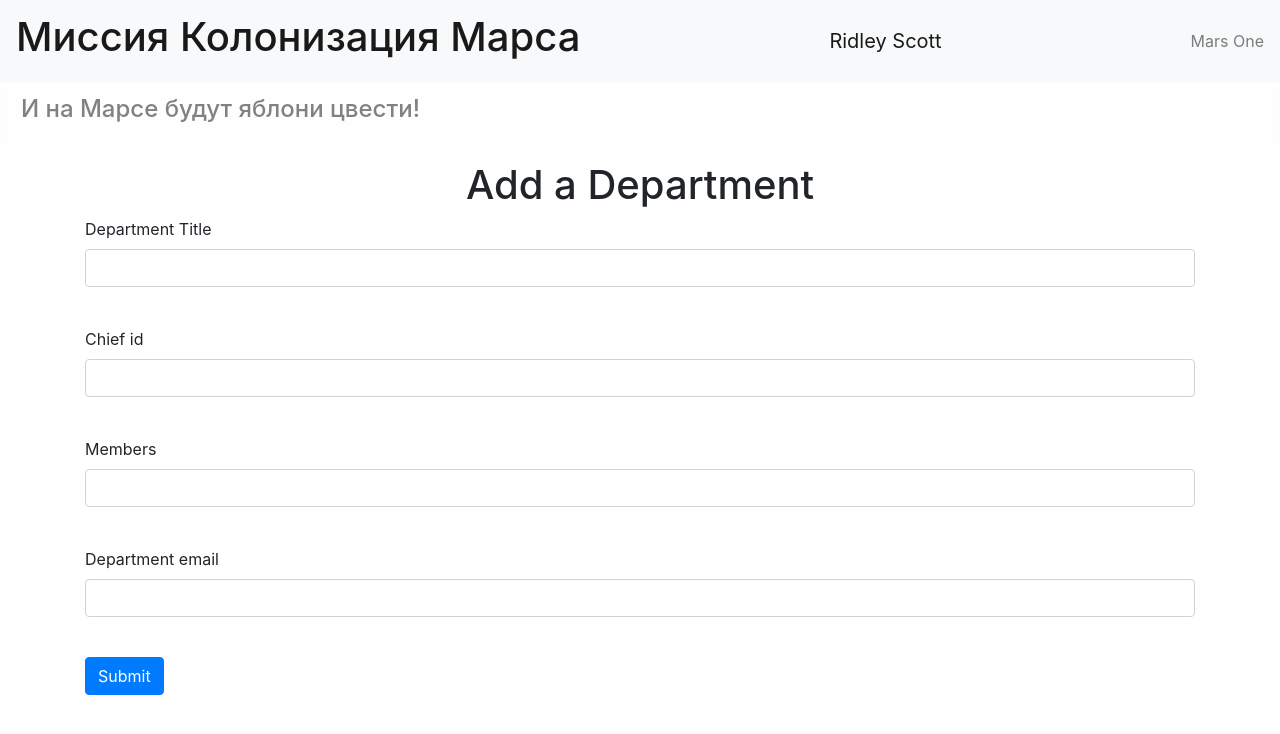
After one commit to nanikon/mars_explorer, a Flask app: page /department in a window 1280 px wide. The commit adds this page. Shown: the top 734 px of the page. Run offline with Flask 2, Linux system fonts and the light colour scheme; a user stored in the database is signed in; some libraries are stand-ins or nearby versions.

Commit message:
third version with create/edit/delete, departments and categories

```diff
--- a/data/__all_models.py
+++ b/data/__all_models.py
@@ -1 +1,4 @@
 from . import users
+from . import jobs
+from . import departments
+from . import categories
--- a/data/departments.py
+++ b/data/departments.py
@@ -1,4 +1,5 @@
 import sqlalchemy
+from sqlalchemy import orm
 from .db_session import SqlAlchemyBase
 
 
@@ -8,6 +9,7 @@ class Department(SqlAlchemyBase):
     id = sqlalchemy.Column(sqlalchemy.Integer,
                            primary_key=True, autoincrement=True)
     title = sqlalchemy.Column(sqlalchemy.String, nullable=True)
-    chief = sqlalchemy.Column(sqlalchemy.Integer, sqlalchemy.ForeignKey("users.id"))
+    chief_id = sqlalchemy.Column(sqlalchemy.Integer, sqlalchemy.ForeignKey("users.id"))
+    chief = orm.relation('User')
     members = sqlalchemy.Column(sqlalchemy.String, nullable=True)
     email = sqlalchemy.Column(sqlalchemy.String, nullable=True)
--- a/data/jobs.py
+++ b/data/jobs.py
@@ -16,3 +16,7 @@ class Jobs(SqlAlchemyBase):
     start_date = sqlalchemy.Column(sqlalchemy.String, nullable=True)
     end_date = sqlalchemy.Column(sqlalchemy.String, nullable=True)
     is_finished = sqlalchemy.Column(sqlalchemy.Boolean, nullable=True)
+    categories_id = sqlalchemy.Column(sqlalchemy.String, nullable=True)
+    categories = orm.relation("Category",
+                              secondary="association",
+                              backref="jobs")
--- a/data/users.py
+++ b/data/users.py
@@ -1,10 +1,11 @@
 import datetime
 import sqlalchemy
 from .db_session import SqlAlchemyBase
+from flask_login import UserMixin
 from werkzeug.security import generate_password_hash, check_password_hash
 
 
-class User(SqlAlchemyBase):
+class User(SqlAlchemyBase, UserMixin):
     __tablename__ = 'users'
 
     id = sqlalchemy.Column(sqlalchemy.Integer,
--- a/main.py
+++ b/main.py
@@ -1,16 +1,30 @@
-from flask import Flask, render_template
+from flask import Flask, render_template, redirect, request, abort
 
 from data import db_session
 from data.users import User
 from data.jobs import Jobs
+from data.departments import Department
+from data.categories import Category
 
 from flask_wtf import FlaskForm
 from wtforms import StringField, PasswordField, BooleanField, SubmitField, IntegerField
 from wtforms.fields.html5 import EmailField
 from wtforms.validators import DataRequired
 
+from flask_login import LoginManager, login_user
+from flask_login import login_required, logout_user, current_user
+
 app = Flask(__name__)
 app.config['SECRET_KEY'] = 'yandexlyceum_secret_key'
+
+login_manager = LoginManager()
+login_manager.init_app(app)
+
+
+@login_manager.user_loader
+def load_user(user_id):
+    session = db_session.create_session()
+    return session.query(User).get(user_id)
 
 
 class RegisterForm(FlaskForm):
@@ -26,16 +40,40 @@ class RegisterForm(FlaskForm):
     submit = SubmitField('Submit')
 
 
+class LoginForm(FlaskForm):
+    email = EmailField('Email', validators=[DataRequired()])
+    password = PasswordField('Password', validators=[DataRequired()])
+    remember_me = BooleanField('Remember me')
+    submit = SubmitField('Sign in')
+
+
+class JobForm(FlaskForm):
+    job = StringField('Job Title', validators=[DataRequired()])
+    team_leader_id = IntegerField('Team Leader id', validators=[DataRequired()])
+    work_size = IntegerField('Work Size', validators=[DataRequired()])
+    collaborator = StringField('Collaborators', validators=[DataRequired()])
+    is_finished = BooleanField('Is job finished?')
+    categories_id = StringField('Categories id', validators=[DataRequired()])
+    submit = SubmitField('Submit', validators=[DataRequired()])
+
+
+class DepartmentForm(FlaskForm):
+    title = StringField('Department Title', validators=[DataRequired()])
+    chief_id = IntegerField('Chief id', validators=[DataRequired()])
+    members = StringField('Members', validators=[DataRequired()])
+    email = EmailField('Department email', validators=[DataRequired()])
+    submit = SubmitField('Submit')
+
+
 @app.route('/')
 def index():
     session = db_session.create_session()
     jobs = session.query(Jobs)
-    return render_template('works.html', jobs=jobs)
+    return render_template('index.html', jobs=jobs)
 
 
 @app.route('/register', methods=['GET', 'POST'])
 def register():
-    message = ''
     form = RegisterForm()
     if form.validate_on_submit():
         if form.password.data != form.password_again.data:
@@ -56,8 +94,181 @@ def register():
         user.set_password(form.password.data)
         session.add(user)
         session.commit()
-        message = 'Колонист ' + form.surname.data + ' ' + form.name.data + ' успешно занесен в нашу БД. Не желаете зарегистрировать ещё одного, пока мы готовим форму для авторизации?'
-    return render_template('register.html', form=form, message=message)
+        return redirect('/login')
+    return render_template('register.html', form=form, title='Register')
+
+
+@app.route('/login', methods=['GET', 'POST'])
+def login():
+    form = LoginForm()
+    if form.validate_on_submit():
+        session = db_session.create_session()
+        user = session.query(User).filter(User.email == form.email.data).first()
+        if user and user.check_password(form.password.data):
+            login_user(user, remember=form.remember_me.data)
+            return redirect("/")
+        return render_template('login.html',
+                               message="Неправильный логин или пароль",
+                               form=form)
+    return render_template('login.html', title='Authorization', form=form)
+
+
+@app.route('/logout')
+@login_required
+def logout():
+    logout_user()
+    return redirect("/")
+
+
+@app.route('/jobs', methods=['GET', 'POST'])
+@login_required
+def add_job():
+    form = JobForm()
+    if form.validate_on_submit():
+        session = db_session.create_session()
+        job = Jobs()
+        job.team_leader_id = form.team_leader_id.data
+        job.job = form.job.data
+        job.work_size = form.work_size.data
+        job.collaborators = form.collaborator.data
+        job.is_finished = form.is_finished.data
+        job.team_leader = session.query(User).filter(User.id == form.team_leader_id.data).first()
+        job.categories_id = form.categories_id.data
+        session.add(job)
+        session.commit()
+        for i in form.categories_id.data.split(', '):
+            job.categories.append(session.query(Category).filter(Category.id == int(i)).first())
+        session.commit()
+        return redirect('/')
+    return render_template('adding_job.html', title="Adding a Job", form=form)
+
+
+@app.route('/jobs/<int:id>', methods=['GET', 'POST'])
+@login_required
+def edit_job(id):
+    form = JobForm()
+    if request.method == "GET":
+        session = db_session.create_session()
+        job = session.query(Jobs).filter(Jobs.id == id,
+                                         ((Jobs.team_leader == current_user) | (current_user.id == 1))).first()
+        if job:
+            form.team_leader_id.data = job.team_leader_id
+            form.job.data = job.job
+            form.work_size.data = job.work_size
+            form.collaborator.data = job.collaborators
+            form.is_finished.data = job.is_finished
+            form.categories_id.data = job.categories_id
+        else:
+            abort(404)
+    if form.validate_on_submit():
+        session = db_session.create_session()
+        job = session.query(Jobs).filter(Jobs.id == id,
+                                         ((Jobs.team_leader == current_user) | (current_user.id == 1))).first()
+        if job:
+            job.team_leader_id = form.team_leader_id.data
+            job.job = form.job.data
+            job.work_size = form.work_size.data
+            job.collaborators = form.collaborator.data
+            job.is_finished = form.is_finished.data
+            job.team_leader = session.query(User).filter(User.id == form.team_leader_id.data).first()
+            # for i in job.categories_id.split(', '):
+                # job.categories.remove(session.query(Category).filter(Category.id == int(i)).first())
+            session.commit()
+            job.categories_id = form.categories_id.data
+            for i in form.categories_id.data.split(', '):
+                job.categories.append(session.query(Category).filter(Category.id == int(i)).first())
+            session.commit()
+            return redirect('/')
+        else:
+            abort(404)
+    return render_template('adding_job.html', title='Editing a Job', form=form)
+
+
+@app.route('/job_delete/<int:id>', methods=['GET', 'POST'])
+@login_required
+def job_delete(id):
+    session = db_session.create_session()
+    job = session.query(Jobs).filter(Jobs.id == id,
+                                     ((Jobs.team_leader == current_user) | (current_user.id == 1))).first()
+    if job:
+        for i in job.categories_id.split(', '):
+            job.categories.remove(session.query(Category).filter(Category.id == int(i)).first())
+        session.delete(job)
+        session.commit()
+    else:
+        abort(404)
+    return redirect('/')
+
+
+@app.route('/departments')
+def departments():
+    session = db_session.create_session()
+    dep = session.query(Department)
+    return render_template('departments_list.html', departments=dep, title='List of Departments')
+
+
+@app.route('/department', methods=['GET', 'POST'])
+@login_required
+def add_department():
+    form = DepartmentForm()
+    if form.validate_on_submit():
+        session = db_session.create_session()
+        dep = Department()
+        dep.title = form.title.data
+        dep.chief_id = form.chief_id.data
+        dep.chief = session.query(User).filter(User.id == form.chief_id.data).first()
+        dep.members = form.members.data
+        dep.email = form.email.data
+        session.add(dep)
+        session.commit()
+        return redirect('/departments')
+    return render_template('departments.html', form=form, title="Add a Department")
+
+
+@app.route('/department/<int:id>', methods=['GET', 'POST'])
+@login_required
+def edit_dep(id):
+    form = DepartmentForm()
+    if request.method == 'GET':
+        session = db_session.create_session()
+        dep = session.query(Department).filter(Department.id == id,
+                                               ((Department.chief == current_user) | (current_user.id == 1))).first()
+        if dep:
+            form.title.data = dep.title
+            form.chief_id.data = dep.chief_id
+            form.members.data = dep.members
+            form.email.data = dep.email
+        else:
+            abort(404)
+    if form.validate_on_submit():
+        session = db_session.create_session()
+        dep = session.query(Department).filter(Department.id == id,
+                                               ((Department.chief == current_user) | (current_user.id == 1))).first()
+        if dep:
+            dep.title = form.title.data
+            dep.chief_id = form.chief_id.data
+            dep.chief = session.query(User).filter(User.id == form.chief_id.data).first()
+            dep.members = form.members.data
+            dep.email = form.email.data
+            session.commit()
+            return redirect('/departments')
+        else:
+            abort(404)
+    return render_template('departments.html', form=form, title='Editing a Department')
+
+
+@app.route('/department_delete/<int:id>', methods=['GET', 'POST'])
+@login_required
+def dep_delete(id):
+    session = db_session.create_session()
+    dep = session.query(Department).filter(Department.id == id,
+                                           ((Department.chief == current_user) | (current_user.id == 1))).first()
+    if dep:
+        session.delete(dep)
+        session.commit()
+    else:
+        abort(404)
+    return redirect('/departments')
 
 
 if __name__ == '__main__':
--- a/templates/base.html
+++ b/templates/base.html
@@ -16,6 +16,14 @@
     <header>
     <nav class="navbar navbar-light bg-light">
         <span class="navbar-brand mb-0 h1"><h1>Миссия Колонизация Марса</h1></span>
+        {% if current_user.is_authenticated %}
+        <a class="navbar-brand" href="/logout">{{ current_user.name }} {{ current_user.surname }}</a>
+        {% else %}
+        <p>
+            <a class="btn btn-primary " href="/register">Register</a>
+            <a class="btn btn-success" href="/login">Log in</a>
+        </p>
+       {% endif %}
         <span class="navbar-text">Mars One</span>
     </nav>
     <div class="alert alert-light">
--- /dev/null
+++ b/templates/departments.html
@@ -0,0 +1,46 @@
+{% extends "base.html" %}
+
+{% block content %}
+<h1>{{ title }}</h1>
+<form action="" method="post">
+    {{ form.hidden_tag() }}
+    <p>
+        {{ form.title.label }}<br>
+        {{ form.title(class="form-control") }}<br>
+        {% for error in form.title.errors %}
+            <p class="alert alert-danger" role="alert">
+                {{ error }}
+            </p>
+        {% endfor %}
+    </p>
+    <p>
+        {{ form.chief_id.label }}<br>
+        {{ form.chief_id(class="form-control") }}<br>
+        {% for error in form.chief_id.errors %}
+            <p class="alert alert-danger" role="alert">
+                {{ error }}
+            </p>
+        {% endfor %}
+    </p>
+    <p>
+        {{ form.members.label }}<br>
+        {{ form.members(class="form-control") }}<br>
+        {% for error in form.members.errors %}
+            <p class="alert alert-danger" role="alert">
+                {{ error }}
+            </p>
+        {% endfor %}
+    </p>
+    <p>
+        {{ form.email.label }}<br>
+        {{ form.email(class="form-control", type="email") }}<br>
+        {% for error in form.email.errors %}
+            <p class="alert alert-danger" role="alert">
+                {{ error }}
+            </p>
+        {% endfor %}
+    </p>
+    <p>{{ form.submit(type="submit", class="btn btn-primary") }}</p>
+        <div>{{ message }}</div>
+</form>
+{% endblock %}
```
Also changed, not shown: data/categories.py (added, +17 -0 lines), templates/adding_job.html (added, +56 -0 lines), templates/departments_list.html (added, +36 -0 lines), templates/index.html (renamed from templates/works.html, +13 -1 lines), templates/login.html (added, +29 -0 lines), db/mars_explorer.sqlite.
